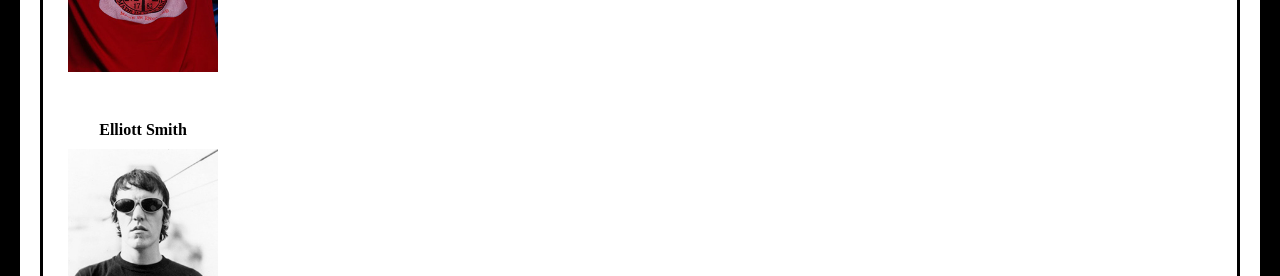
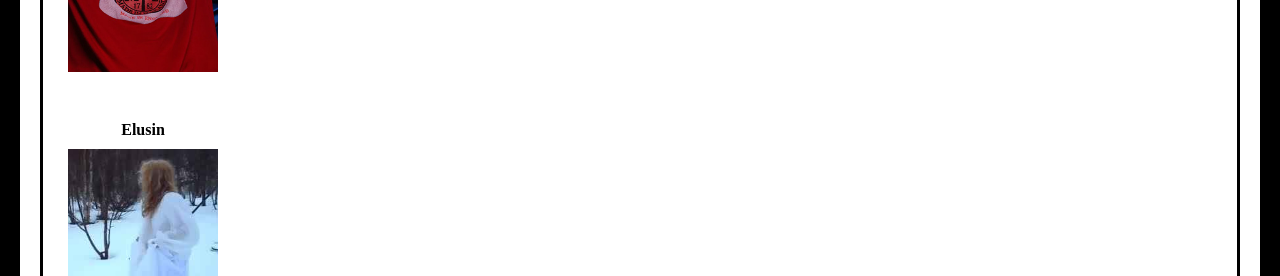
Before and after one commit to ellabail3y/ProjectOne, a plain HTML site: page top5/top5.html in a window 1280 px wide. Shown: the part 1339-1615 px from the top of the page. Drawn offline with Linux system fonts and the light colour scheme; a web font is replaced by a local one.

Commit message:
Update top5.html

```diff
--- a/top5/top5.html
+++ b/top5/top5.html
@@ -82,10 +82,10 @@
                         <p class="music-name">Ethel Cain</p>
                         <img src="img/ethel.jpg" alt="Ethel Cain">
                     </li>
-                    <li>
-                        <p class="music-name">Elliott Smith</p>
-                        <a href=https://www.newyorker.com/culture/cultural-comment/the-lingering-beauty-of-elliott-smith>
-                            <img src="img/elliott.jpg">
+                   <li>
+                        <p class="music-name">Elusin</p>
+                        <a href="https://open.spotify.com/artist/3QpY0PpAVZmG1hTD6tu7FN">
+                            <img src="img/elusin.jpg" alt="elusin">
                         </a>
                     </li>
 
```
